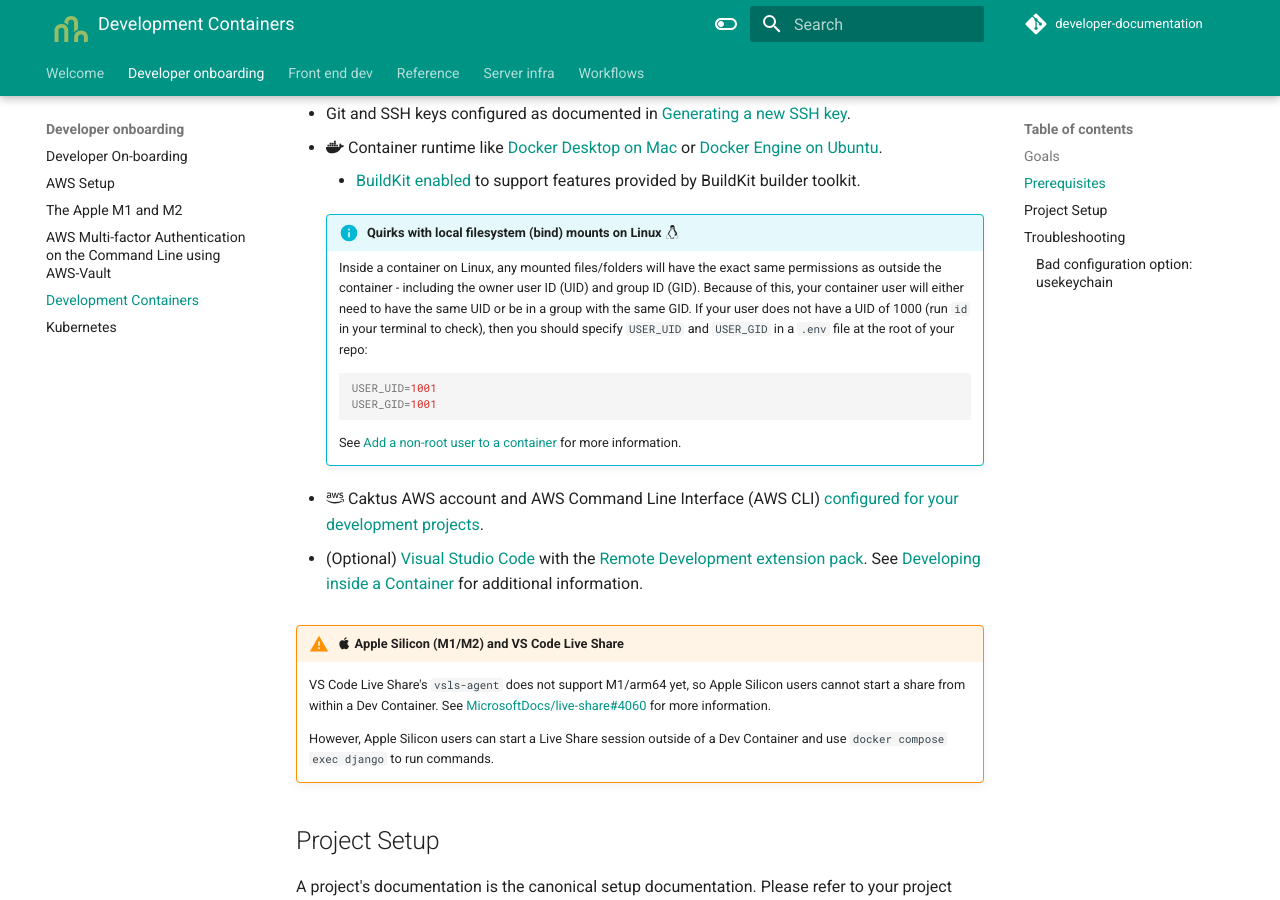
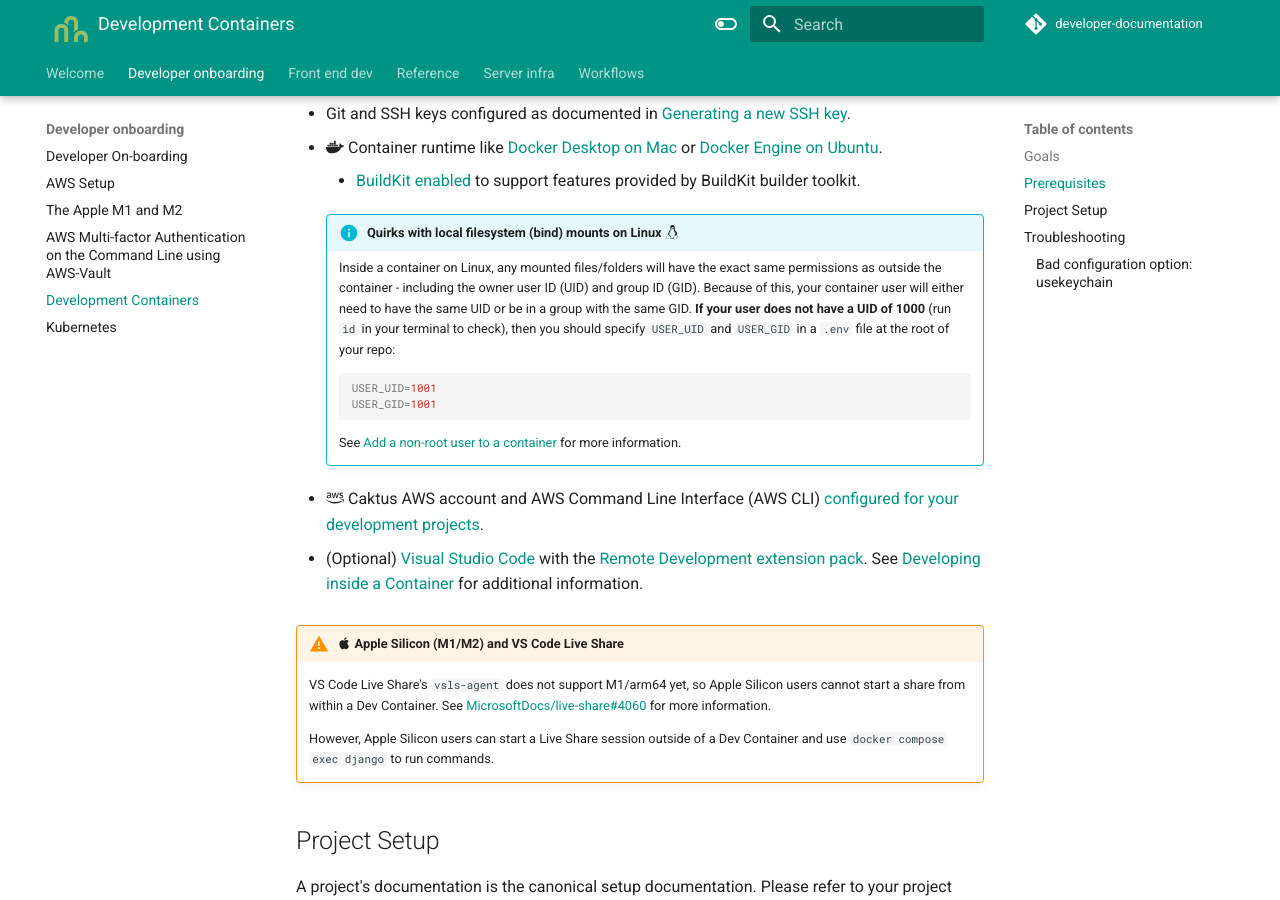
Before and after one commit to caktus/guidebook, an MkDocs documentation site: the page built from docs/developer-onboarding/dev-containers.md, in a window 1280 px wide and 900 px high, scrolled down 662 px. Built offline with MkDocs 1.6.1 and Material for MkDocs 9.7.7, drawn with Linux system fonts in a browser that asks for light colours; comment, search, counter and statistics services are not loaded.

Commit message:
add emphasis

````diff
--- a/docs/developer-onboarding/dev-containers.md
+++ b/docs/developer-onboarding/dev-containers.md
@@ -24,7 +24,7 @@
 
     !!! info "Quirks with local filesystem (bind) mounts on Linux :fontawesome-brands-linux:"
 
-        Inside a container on Linux, any mounted files/folders will have the exact same permissions as outside the container - including the owner user ID (UID) and group ID (GID). Because of this, your container user will either need to have the same UID or be in a group with the same GID. If your user does not have a UID of 1000 (run `id` in your terminal to check), then you should specify `USER_UID` and `USER_GID` in a `.env` file at the root of your repo:
+        Inside a container on Linux, any mounted files/folders will have the exact same permissions as outside the container - including the owner user ID (UID) and group ID (GID). Because of this, your container user will either need to have the same UID or be in a group with the same GID. **If your user does not have a UID of 1000** (run `id` in your terminal to check), then you should specify `USER_UID` and `USER_GID` in a `.env` file at the root of your repo:
 
         ```sh
         USER_UID=1001
````
